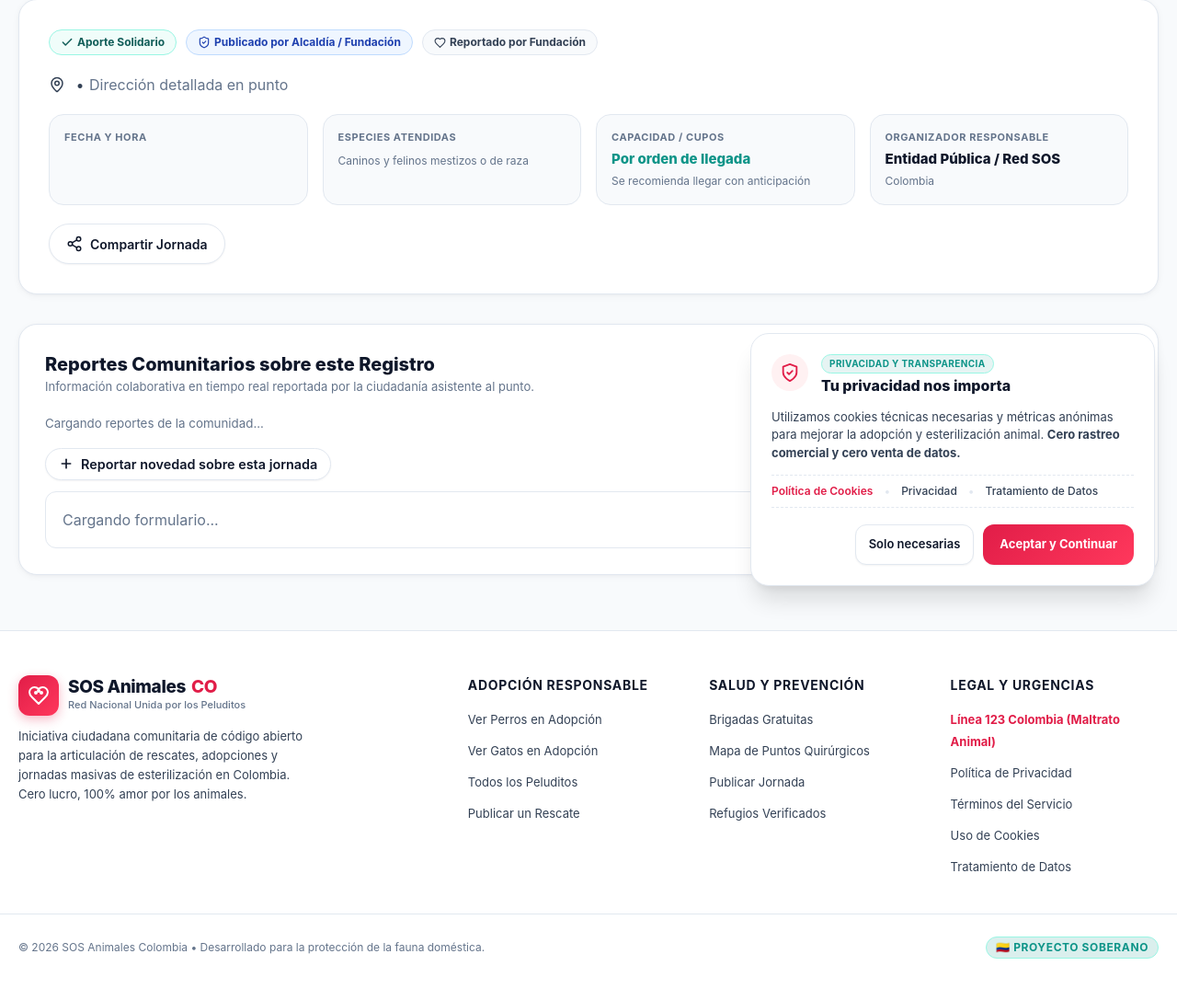
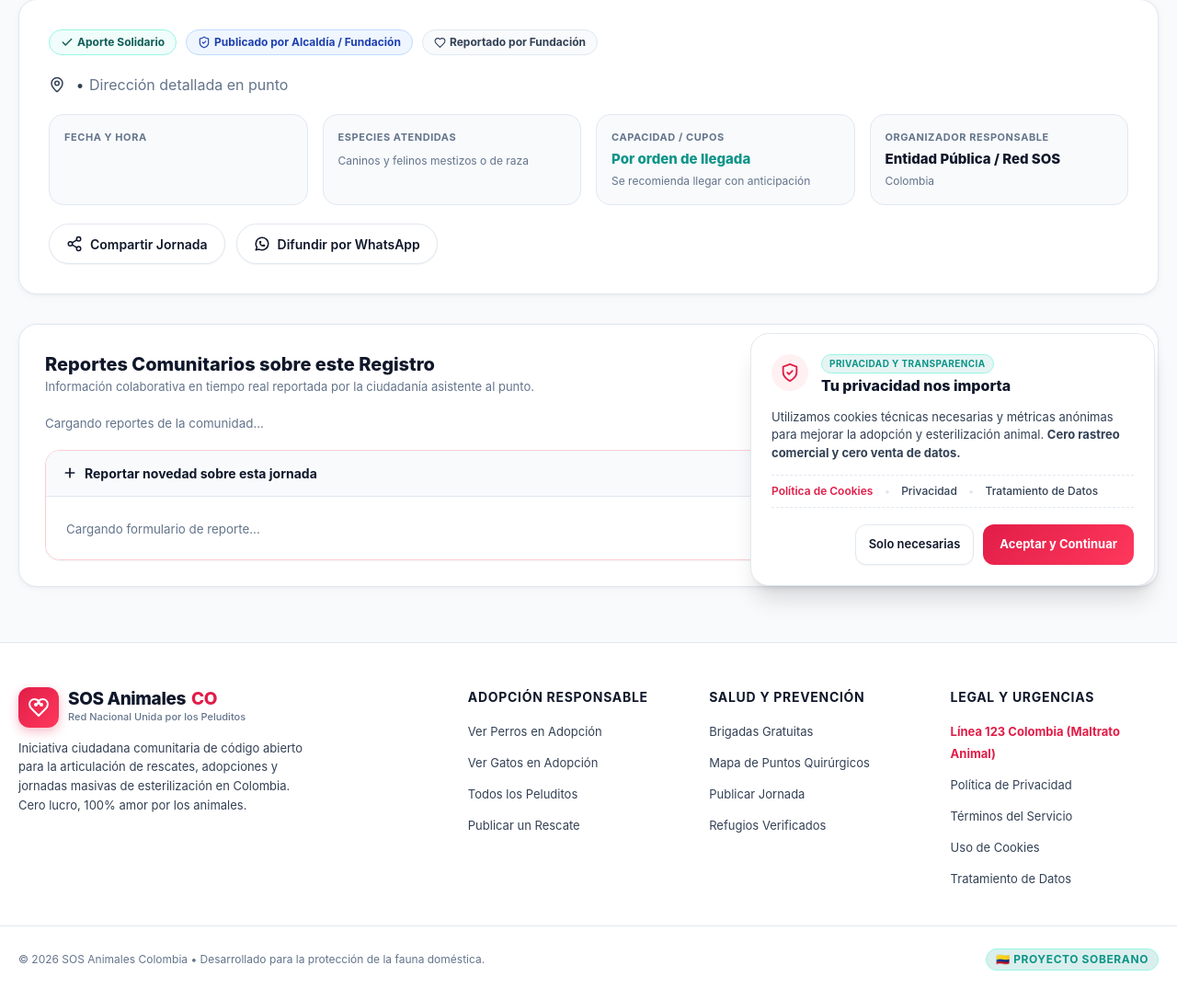
Before and after one commit to Developmi/sos-animales, a Python web app: template app/domains/sterilization/templates/campaign_detail.html in a window 1280 px wide, after a click that opens the changed part. Shown: the part 139-1226 px from the top of the page at 92% size. Before the commit the page ends 1181 px from the top, so only its background shows below. Run offline with Jinja, Linux system fonts and the light colour scheme; the template is opened without the code that fills it, so the values that code supplies are empty.

Commit message:
feat(views): improve share UX, dynamic whatsapp links and community accordions

```diff
--- a/app/domains/sterilization/templates/campaign_detail.html
+++ b/app/domains/sterilization/templates/campaign_detail.html
@@ -88,7 +88,7 @@
 
     <!-- Requirements & Preparation -->
     {% if campaign.requirements %}
-      <div style="background: var(--color-bg-page); border-radius: var(--radius-lg); padding: 20px; border: 1px solid var(--color-border);">
+      <div class="campaign-requirements-box">
         <h3 style="font-size: 16px; font-weight: 800; color: var(--color-text-main); margin-bottom: 10px;">
           Requisitos y Preparación Quirúrgica:
         </h3>
@@ -104,9 +104,21 @@
           {{ icons.check("", 18) }} Agendar Turno / Inscripción Oficial
         </a>
       {% endif %}
-      <button type="button" class="btn-secondary" onclick="navigator.clipboard.writeText(window.location.href); alert('¡Enlace copiado al portapapeles!');">
+      <button
+        type="button"
+        id="btn-share-campaign"
+        class="btn-secondary"
+        onclick="navigator.clipboard.writeText(window.location.href).then(() => { const b = document.getElementById('btn-share-campaign'); const orig = b.innerHTML; b.innerHTML = '¡Copiado! ✓'; setTimeout(() => b.innerHTML = orig, 2000); });">
         {{ icons.share("", 18) }} Compartir Jornada
       </button>
+      <a
+        href="https://api.whatsapp.com/send?text={{ ('¡Hola! Mira esta jornada de esterilización: ' + campaign.title + ' en ' + (campaign.municipality | capitalize) + ': ') | urlencode }}{{ (request.url | string) | urlencode }}"
+        target="_blank"
+        rel="noopener noreferrer"
+        class="btn-secondary"
+        style="text-decoration: none;">
+        {{ icons.whatsapp("", 18) }} Difundir por WhatsApp
+      </a>
     </div>
   </article>
 
@@ -129,16 +141,19 @@
     </div>
 
     <!-- Collapsible Update Form -->
-    <details style="margin-top: 16px;">
-      <summary class="btn-secondary" style="cursor: pointer; display: inline-flex; font-size: 0.9rem; padding: 6px 14px;">
-        {{ icons.plus("", 16) }} <span>Reportar novedad sobre esta jornada</span>
+    <details class="community-details">
+      <summary class="community-details-summary">
+        <span style="display: inline-flex; align-items: center; gap: 8px;">
+          {{ icons.plus("", 16) }} <span>Reportar novedad sobre esta jornada</span>
+        </span>
+        <span style="font-size: 12px; color: var(--color-primary); font-weight: 600;">Desplegar formulario ↓</span>
       </summary>
       <div
+        class="community-form-body"
         hx-get="/community/update?campaign_id={{ campaign.id }}"
         hx-trigger="revealed"
-        style="margin-top: 12px; padding: 18px; border: 1px solid var(--color-border); border-radius: 12px; background: #ffffff;"
       >
-        <p style="color: var(--color-text-muted);">Cargando formulario...</p>
+        <p style="color: var(--color-text-muted); margin: 0;"><small>Cargando formulario de reporte...</small></p>
       </div>
     </details>
   </section>
```
Also changed, not shown: app/domains/animals/templates/profile_detail.html (+15 -7 lines).
